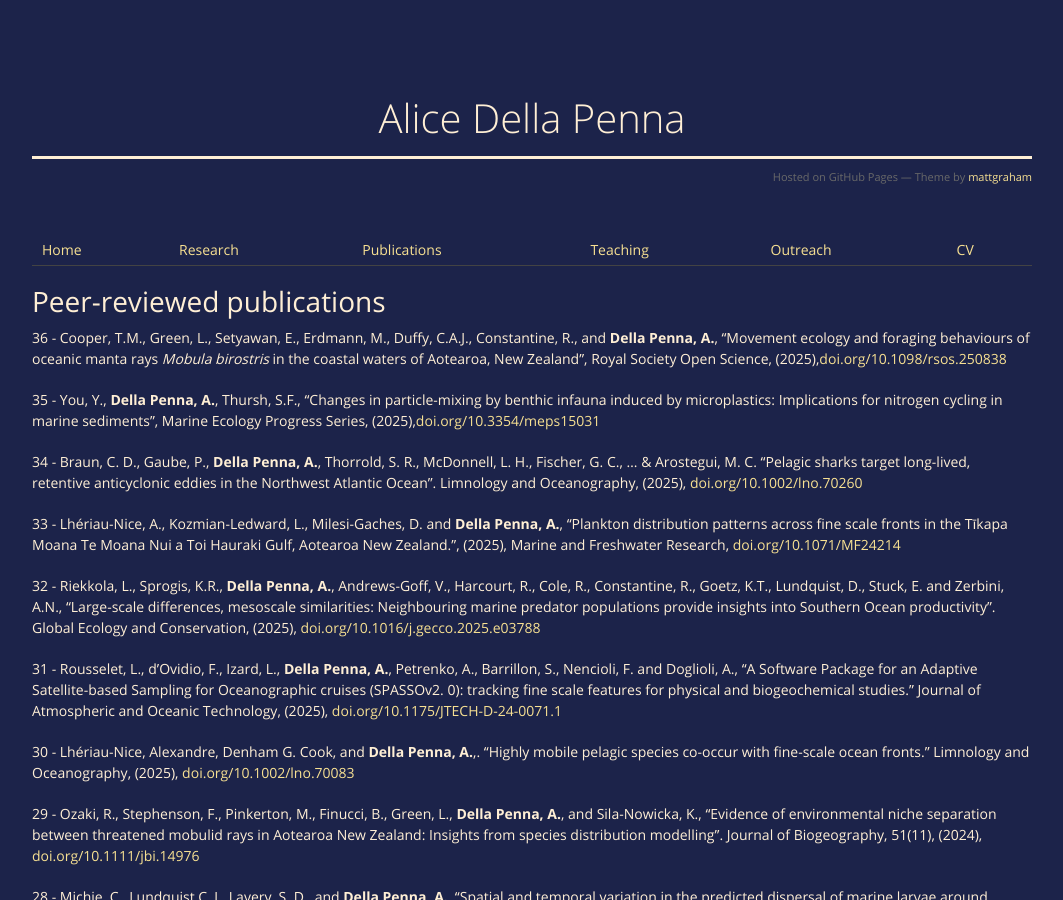
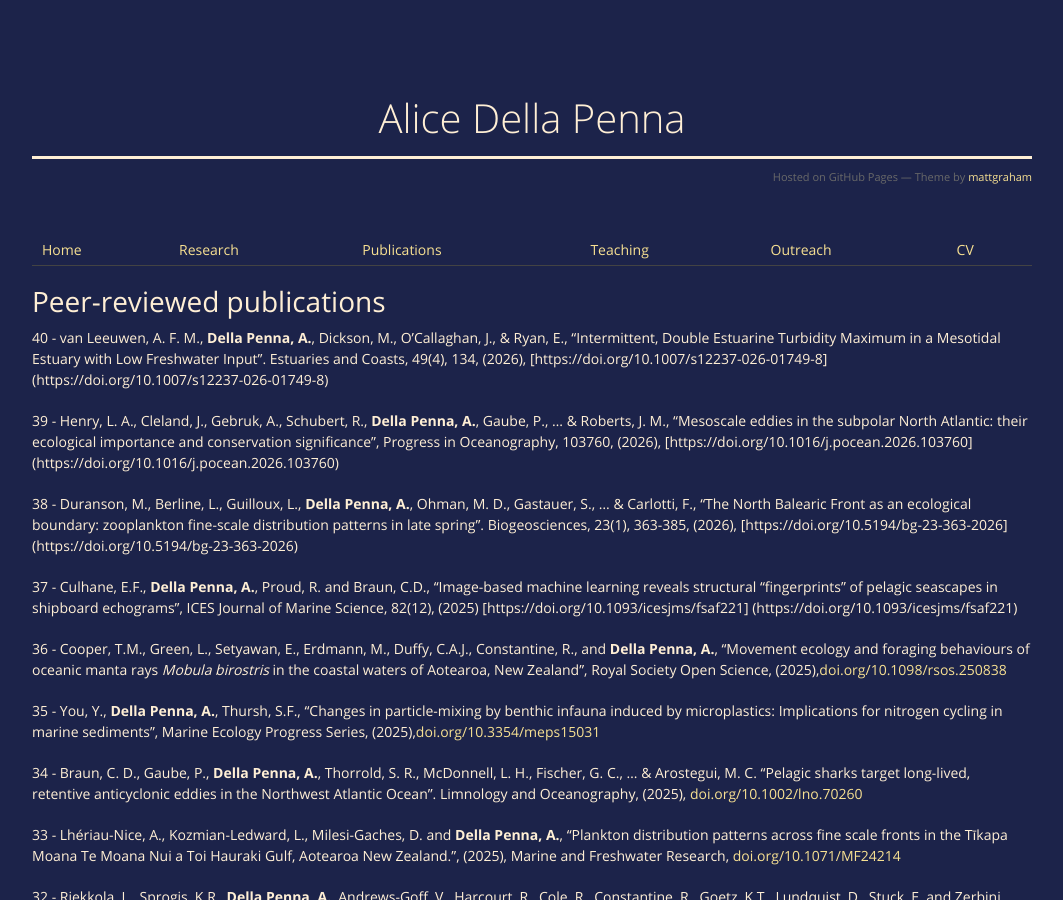
Before and after one commit to AliceDellaPenna/alicedellapenna.github.io, a Jekyll site: the page built from publications.md, in a window 1280 px wide and 900 px high. Shown: the whole window, without its empty margins (108-1171 px from the left). Built offline with Jekyll 4.4.1, drawn with Linux system fonts in a browser that asks for light colours; the repository's description, which GitHub fills in, is left out; some of the changed text lies outside the part shown.

Commit message:
Update publications.md

```diff
--- a/publications.md
+++ b/publications.md
@@ -8,6 +8,14 @@ title: publications
 
 Peer-reviewed publications
 ==========================
+40 - van Leeuwen, A. F. M., **Della Penna, A.**, Dickson, M., O’Callaghan, J., & Ryan, E., "Intermittent, Double Estuarine Turbidity Maximum in a Mesotidal Estuary with Low Freshwater Input". Estuaries and Coasts, 49(4), 134, (2026), [https://doi.org/10.1007/s12237-026-01749-8] (https://doi.org/10.1007/s12237-026-01749-8)
+
+39 - Henry, L. A., Cleland, J., Gebruk, A., Schubert, R., **Della Penna, A.**, Gaube, P., ... & Roberts, J. M., "Mesoscale eddies in the subpolar North Atlantic: their ecological importance and conservation significance", Progress in Oceanography, 103760, (2026), [https://doi.org/10.1016/j.pocean.2026.103760] (https://doi.org/10.1016/j.pocean.2026.103760)
+
+38 - Duranson, M., Berline, L., Guilloux, L., **Della Penna, A.**, Ohman, M. D., Gastauer, S., ... & Carlotti, F., "The North Balearic Front as an ecological boundary: zooplankton fine-scale distribution patterns in late spring". Biogeosciences, 23(1), 363-385, (2026), [https://doi.org/10.5194/bg-23-363-2026] (https://doi.org/10.5194/bg-23-363-2026)
+
+37 - Culhane, E.F., **Della Penna, A.**, Proud, R. and Braun, C.D., "Image-based machine learning reveals structural “fingerprints” of pelagic seascapes in shipboard echograms", ICES Journal of Marine Science, 82(12), (2025) [https://doi.org/10.1093/icesjms/fsaf221] (https://doi.org/10.1093/icesjms/fsaf221)
+
 36 - Cooper, T.M., Green, L., Setyawan, E., Erdmann, M., Duffy, C.A.J., Constantine, R., and **Della Penna, A.**, "Movement ecology and foraging behaviours of oceanic manta rays _Mobula birostris_ in the coastal waters of Aotearoa, New Zealand", Royal Society Open Science, (2025),[doi.org/10.1098/rsos.250838](https://doi.org/10.1098/rsos.250838)
 
 35 - You, Y., **Della Penna, A.**, Thursh, S.F., "Changes in particle-mixing by benthic infauna induced by microplastics: Implications for nitrogen cycling in marine sediments", Marine Ecology Progress Series, (2025),[doi.org/10.3354/meps15031](https://doi.org/10.3354/meps15031)
@@ -130,6 +138,7 @@ Lagrangian approach" Journal of Physics A: Mathematical and Theoretical
 
 Other publications
 ==================
+10 - van Leeuwen, A. F. M., Ryan, E., Dickson, M., **Della Penna, A.**, & O’Callaghan, J. (2025, April). Insights into Monitoring Turbidity and Nutrient Dynamics in a Large Mesotidal Estuary. In Coastal Dynamics conference (pp. 744-750). Cham: Springer Nature Switzerland.
 9 - Doglioli A., Ballerini T. (eds). "People, science and instruments of the BioSWOT-Med Campaign.", (2025)  [doi.org/10.13155/105690] ([doi.org/10.13155/105690]), - contribution
 
 8 - Doglioli, A., Grégori, G., D'Ovidio, F.,[...], **Della Penna, A.,**, [...], "BioSWOT Med. Biological applications of the satellite Surface Water and Ocean Topography in the Mediterranean", (2024)
```
